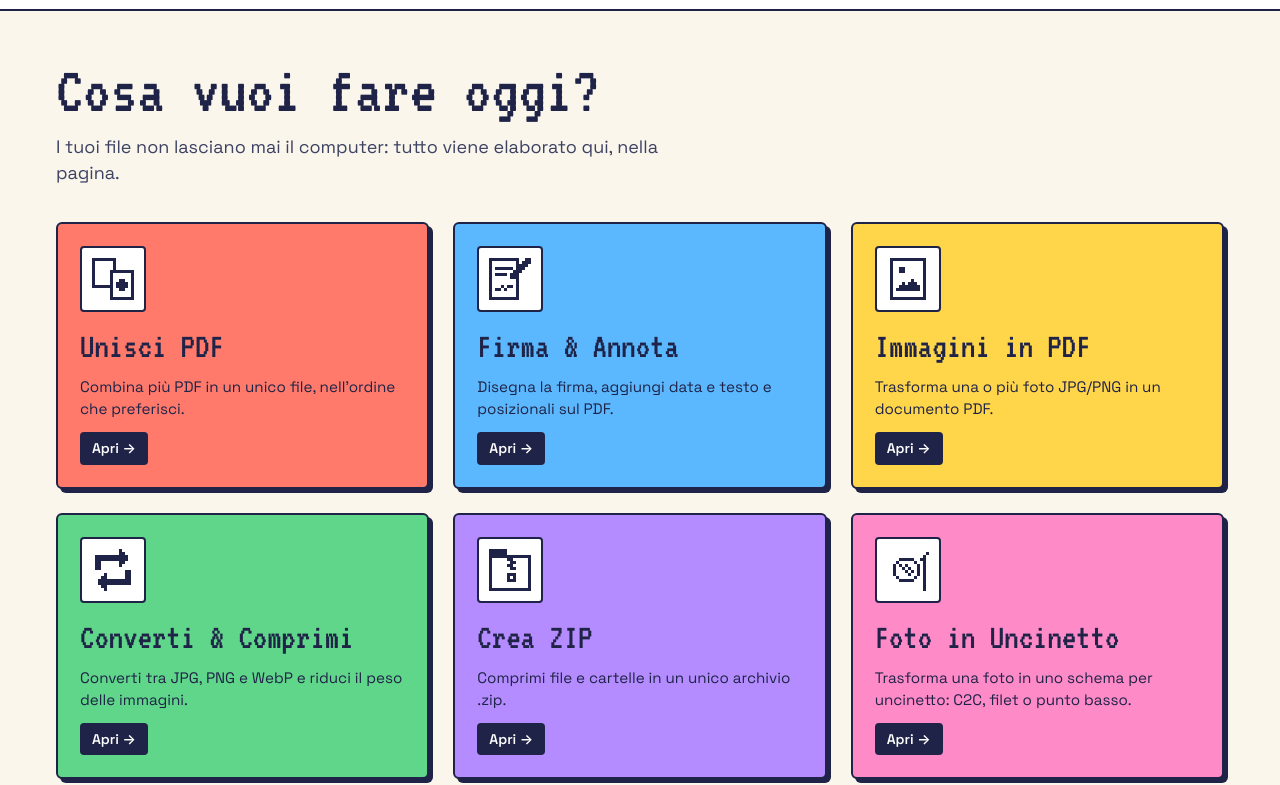
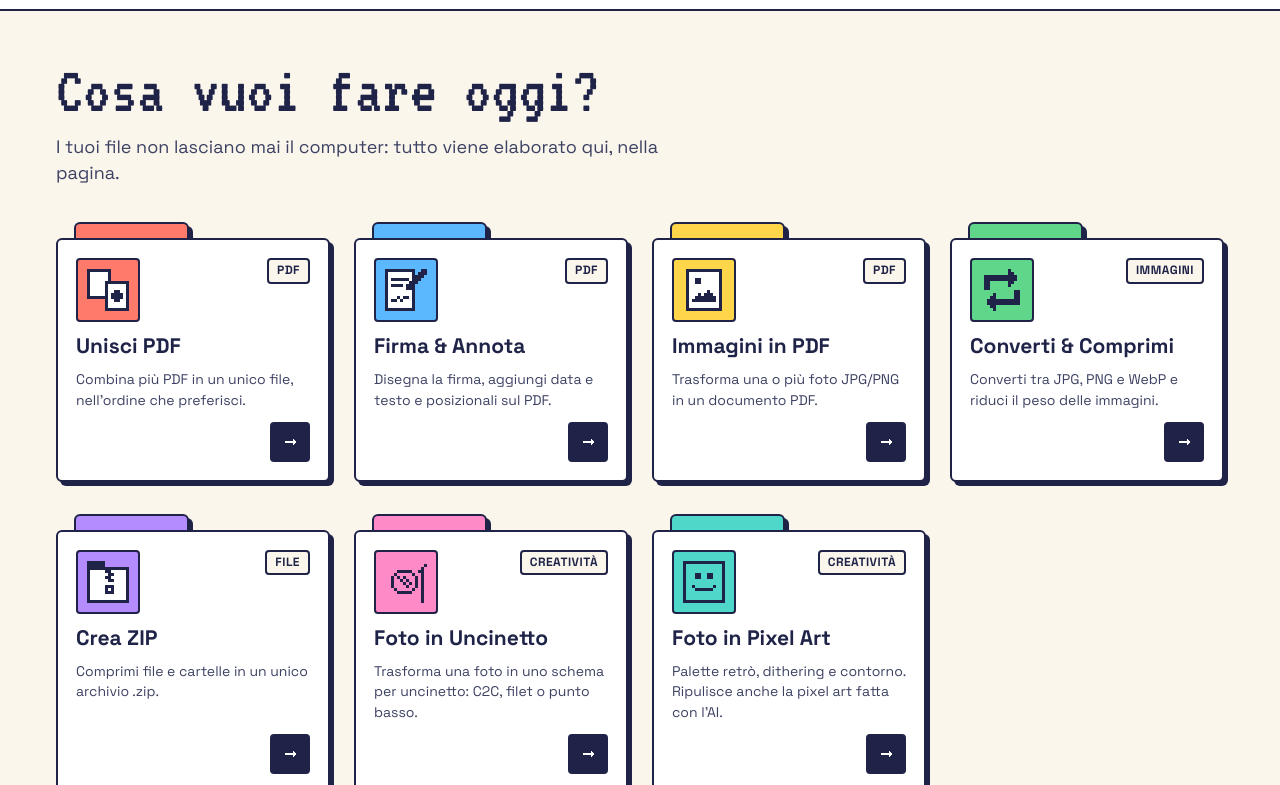
Before and after one commit to berlibuddy/pixeltools, a website built with Vite: page index.html in a window 1280 px wide. Shown: the part 49-834 px from the top of the page. Built offline with nearby package versions, Linux system fonts and the light colour scheme.

Commit message:
Passo 6b: card nuove nella dashboard (linguetta, icona, categoria)

```diff
--- a/src/main.js
+++ b/src/main.js
@@ -26,23 +26,37 @@
    'use strict';
 
    import { $, $$, h } from './core/dom.js';
-   import { TOOLS } from './tools/registry.js';
+   import { TOOLS, SECTIONS } from './tools/registry.js';
 
    /* =============================================================
       1. DASHBOARD — una card per ogni tool del registro
+      Card bianca con: linguetta colorata (disegnata dal CSS), quadratino
+      colorato con l'icona, targhetta della categoria, nome, descrizione
+      e freccia. Sul telefono il CSS lascia solo icona, targhetta e nome.
       ============================================================= */
+   const ARROW = '<path d="M3 7h8v-2h1v1h1v1h1v2h-1v1h-1v1h-1v-2h-8z"/>';
+
+   /** SVG pixel 16×16 da markup statico nostro (registry.js / ARROW): sicuro */
+   function pixelSvg(cls, shapes) {
+     const tpl = document.createElement('template');
+     tpl.innerHTML = `<svg class="${cls}" viewBox="0 0 16 16" aria-hidden="true" shape-rendering="crispEdges">${shapes}</svg>`;
+     return tpl.content.firstElementChild;
+   }
+
    function renderDashboard() {
      const cards = TOOLS.filter((tool) => !tool.hidden).map((tool) => {
        const card = h('a', { class: 'tool-card', href: `#${tool.id}` });
        card.style.setProperty('--accent', tool.accent); // così (e non con style="…") la CSP lo permette
-       // l'icona è markup statico nostro (registry.js): sicuro
-       const tpl = document.createElement('template');
-       tpl.innerHTML = `<svg class="px-icon" viewBox="0 0 16 16" aria-hidden="true" shape-rendering="crispEdges">${tool.icon}</svg>`;
        card.append(
-         tpl.content.firstElementChild,
-         h('h2', {}, tool.name),
-         h('p', {}, tool.desc),
-         h('span', { class: 'cta' }, 'Apri →'),
+         h('div', { class: 'card-body' },
+           h('div', { class: 'card-top' },
+             h('span', { class: 'card-tile' }, pixelSvg('px-icon', tool.icon)),
+             h('span', { class: 'card-tag' }, SECTIONS[tool.section] ?? tool.section),
+           ),
+           h('h2', {}, tool.name),
+           h('p', {}, tool.desc),
+           h('span', { class: 'card-go' }, pixelSvg('card-arrow', ARROW)),
+         ),
        );
        return card;
      });
--- a/src/styles/style.css
+++ b/src/styles/style.css
@@ -2,7 +2,8 @@
    PixelTools — style.css
    Stile: "Pixel-Chic" (vedi regole di design nel documento del progetto)
    - sfondo bianco panna, senza righe
-   - DASHBOARD: card colorate (sgargianti ma dosate), inchiostro blu notte
+   - DASHBOARD: card bianche "a cartellina", col colore del tool
+     (sgargiante ma dosato) su linguetta e icona; inchiostro blu notte
    - AREA DI LAVORO: bianco e nero (solo una striscia del colore del tool)
    - bordi 2px (variabile --bw), angoli morbidi, ombre nette a blocco,
      bottoni "pressable"
@@ -204,46 +205,112 @@
 
 .tool-grid {
   display: grid;
-  grid-template-columns: repeat(auto-fill, minmax(280px, 1fr));
-  gap: 24px;
+  grid-template-columns: repeat(auto-fill, minmax(260px, 1fr));
+  gap: 32px 24px;   /* più spazio in verticale: sopra ogni card c'è la linguetta */
 }
 
+/* Card = cartellina bianca. Il colore del tool (--accent, da main.js)
+   sta solo sulla linguetta e sul quadratino dell'icona. */
 .tool-card {
+  position: relative;
+  display: flex;
+  flex-direction: column;
+  padding-top: 16px;   /* spazio per la linguetta */
+  color: var(--ink);
+  text-decoration: none;
+  transition: transform .06s ease;
+}
+/* Linguetta: sta dietro la card, ne sporge solo la parte alta */
+.tool-card::before {
+  content: '';
+  position: absolute;
+  top: 0;
+  left: 18px;
+  width: 42%;
+  height: 24px;
+  background: var(--accent);
+  border: var(--border);
+  border-radius: var(--radius) var(--radius) 0 0;
+  box-shadow: var(--shadow);
+}
+.card-body {
+  position: relative;   /* copre la parte bassa della linguetta */
+  flex: 1;
   display: flex;
   flex-direction: column;
   gap: 12px;
-  padding: 22px;
-  min-height: 214px;
-  background: var(--accent);
-  border: var(--border-thick);
+  min-height: 210px;
+  padding: 18px;
+  background: var(--paper);
+  border: var(--border);
   border-radius: var(--radius);
   box-shadow: var(--shadow);
-  text-decoration: none;
-  transition: transform .06s ease, box-shadow .06s ease;
+  transition: box-shadow .06s ease;
 }
-.tool-card:hover { transform: translate(-2px, -2px); box-shadow: var(--shadow-lg); }
-.tool-card:active { transform: translate(2px, 2px); box-shadow: var(--shadow-sm); }
-.tool-card h2 { font-size: 2.25rem; margin: 4px 0 0; }
-.tool-card p { font-size: .95rem; }
-.tool-card .cta {
+/* "Pressable": si alza al passaggio, si abbassa al click */
+.tool-card:hover { transform: translate(-2px, -2px); }
+.tool-card:hover .card-body { box-shadow: var(--shadow-lg); }
+.tool-card:active { transform: translate(2px, 2px); }
+.tool-card:active .card-body { box-shadow: var(--shadow-sm); }
+
+.card-top {
+  display: flex;
+  flex-wrap: wrap;   /* card strette: la targhetta va sotto l'icona */
+  justify-content: space-between;
+  align-items: flex-start;
+  gap: 8px;
+}
+/* Quadratino colorato: 64 − 2×2 (bordo) = 60, icona 48 al centro (6px per lato) */
+.card-tile {
+  display: flex;
+  align-items: center;
+  justify-content: center;
+  width: 64px;
+  height: 64px;
+  background: var(--accent);
+  border: var(--border);
+  border-radius: var(--radius-sm);
+}
+.card-tag {
+  padding: 3px 8px;
+  background: var(--bg);
+  border: var(--border);
+  border-radius: var(--radius-sm);
+  font-size: .75rem;
+  font-weight: 700;
+  line-height: 1.3;
+  letter-spacing: .04em;
+  text-transform: uppercase;
+  white-space: nowrap;
+}
+.tool-card h2 {
+  margin: 0;
+  font-family: var(--font-text);
+  font-size: 1.3125rem;   /* 21px */
+  font-weight: 700;
+  line-height: 1.1;
+  overflow-wrap: anywhere;
+}
+.tool-card p { font-size: .875rem; line-height: 1.45; color: var(--muted); }
+/* Freccia in un quadrato scuro, in basso a destra */
+.card-go {
   margin-top: auto;
-  align-self: flex-start;
-  padding: 6px 12px;
+  align-self: flex-end;
+  display: flex;
+  align-items: center;
+  justify-content: center;
+  width: 40px;
+  height: 40px;
   background: var(--ink);
-  color: var(--paper);
   border-radius: var(--radius-sm);
-  font-size: .875rem;
-  font-weight: 600;
 }
+.card-arrow { display: block; width: 16px; height: 16px; fill: var(--paper); }
 
 /* Icona pixel: disegno 16×16 mostrato a 48px (×3) → resta nitida */
 .px-icon {
-  width: 66px;   /* 66 − 2×7 (padding) − 2×2 (bordo) = 48px = 16×3 */
-  height: 66px;
-  padding: 7px;
-  background: var(--paper);
-  border: var(--border);
-  border-radius: var(--radius-sm);
+  display: block;
+  width: 48px;
+  height: 48px;
   fill: var(--ink);
 }
 
@@ -813,6 +880,20 @@
   .result-item { grid-template-columns: 40px minmax(0, 1fr); }
   .result-item > :nth-child(n+3) { grid-column: 2; justify-self: start; }
   .file-thumb, .file-type { width: 40px; height: 40px; }
+
+  /* Dashboard sul telefono: 2 colonne, solo icona, targhetta e nome
+     (tutta la card si tocca) */
+  .tool-grid { grid-template-columns: repeat(2, minmax(0, 1fr)); gap: 26px 16px; }
+  .tool-card { padding-top: 13px; }
+  .tool-card::before { left: 12px; width: 44%; height: 20px; box-shadow: var(--shadow-sm); }
+  .card-body { min-height: 140px; padding: 12px; gap: 10px; }
+  .card-top { gap: 6px; }
+  .card-tile { width: 48px; height: 48px; }   /* 48 − 2×2 = 44, icona 32 (6px per lato) */
+  .px-icon { width: 32px; height: 32px; }     /* 16×2 → sempre nitida */
+  .card-tag { padding: 2px 6px; font-size: .6875rem; }
+  .tool-card h2 { margin-top: auto; font-size: 1.0625rem; line-height: 1.15; }
+  .tool-card p,
+  .card-go { display: none; }
 }
 
 @media (prefers-reduced-motion: reduce) {
--- a/src/tools/registry.js
+++ b/src/tools/registry.js
@@ -10,12 +10,24 @@
      title    → titolo della scheda del browser ("… — PixelTools")
      desc     → descrizione della card
      section  → sezione della dashboard: pdf · images · pixel · files
-     accent   → colore della card (variabile CSS in src/styles/style.css)
+                (il nome sulla targhetta della card è in SECTIONS, qui sotto)
+     accent   → colore del tool: linguetta e quadratino della card
+                (variabile CSS in src/styles/style.css)
      icon     → disegno 16×16 in pixel (contenuto dell'<svg>)
      load     → scarica il tool (tool.js) quando lo apri
      hidden   → (facoltativo) true = niente card nella dashboard: la pagina
                 si apre da un link (es. #crediti nel footer)
    ============================================================= */
+
+/* Nome di ogni sezione, come appare sulla targhetta della card
+   (servirà anche per le categorie a pillole, più avanti). */
+export const SECTIONS = {
+  pdf: 'PDF',
+  images: 'Immagini',
+  pixel: 'Creatività',
+  files: 'File',
+};
+
 export const TOOLS = [
   {
     id: 'merge',
```
